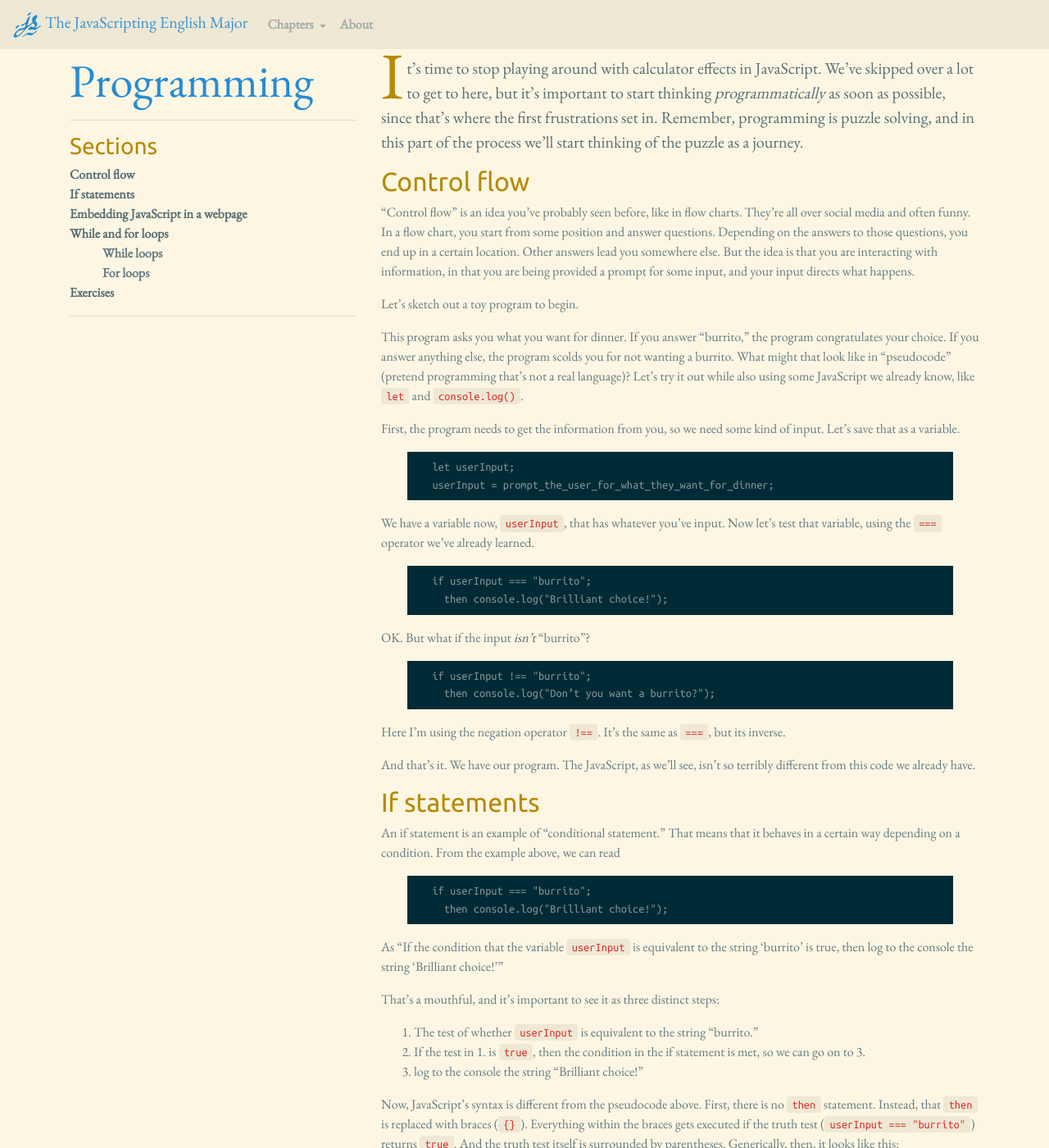
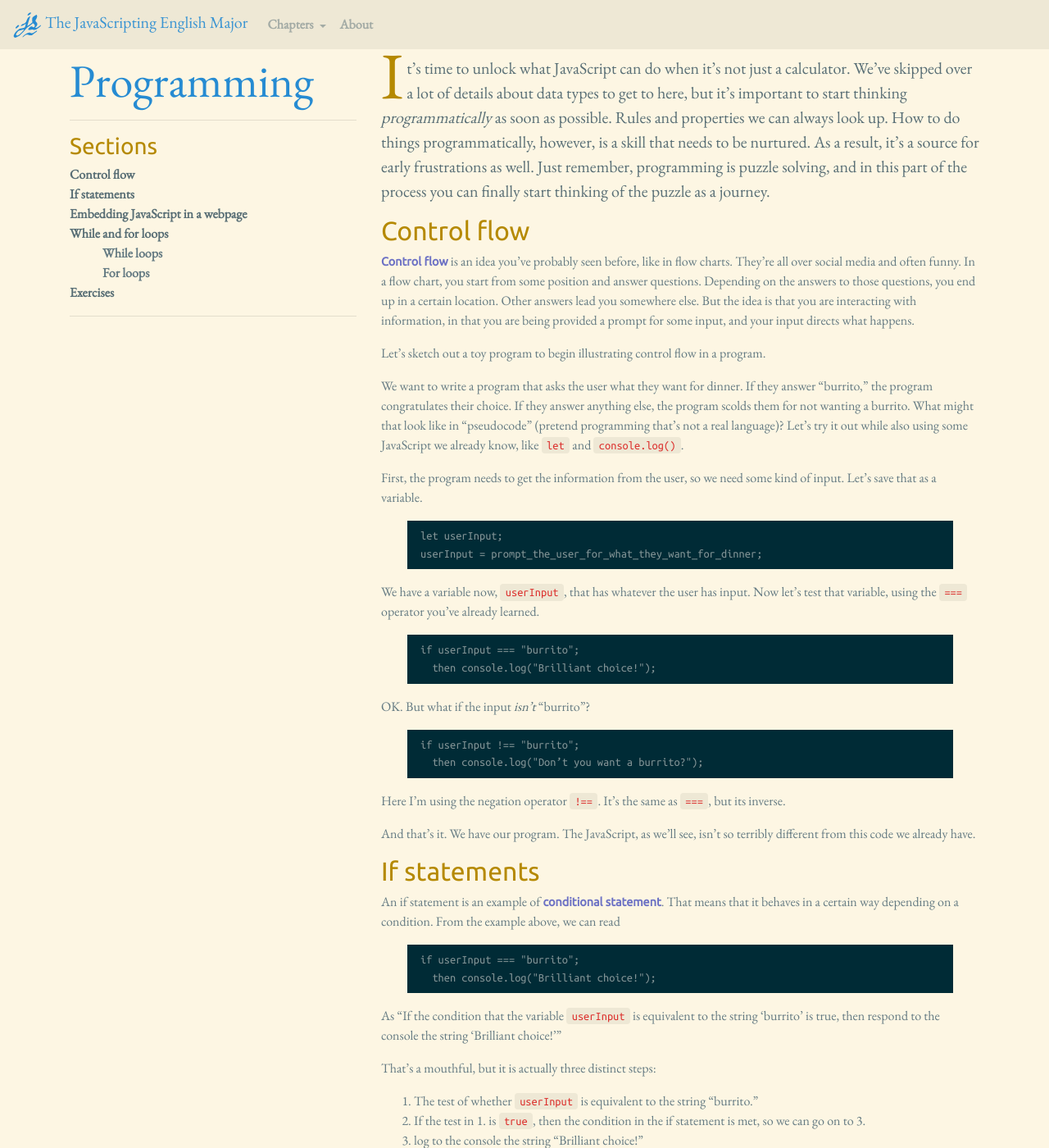
Before and after one commit to muziejus/javascripting-english-major, a Jekyll site: the page built from 3-programming.md, in a window 1280 px wide and 1400 px high. Shown: the whole window at 82% size. Built offline with Jekyll 4.4.1, drawn with Linux system fonts in a browser that asks for light colours; nearby versions of some CDN libraries; some of the changed text lies outside the part shown.

Commit message:
Get through ch 3.

````diff
--- a/3-programming.md
+++ b/3-programming.md
@@ -6,17 +6,20 @@
 nextch: /4-functions
 ---
 
-It’s time to stop playing around with calculator effects in JavaScript.
-We’ve skipped over a lot to get to here, but it’s important to start thinking
-*programmatically* as soon as possible, since that’s where the first
-frustrations set in. Remember, programming is puzzle solving, and in this part
-of the process we’ll start thinking of the puzzle as a journey.
+It’s time to unlock what JavaScript can do when it’s not just a calculator.
+We’ve skipped over a lot of details about data types to get to here, but it’s
+important to start thinking *programmatically* as soon as possible. Rules and
+properties we can always look up. How to do things programmatically, however,
+is a skill that needs to be nurtured. As a result, it’s a source for early
+frustrations as well. Just remember, programming is puzzle solving, and in
+this part of the process you can finally start thinking of the puzzle as a
+journey.
 
 
 <section id="control-flow">
 ## Control flow
 
-“Control flow” is an idea you’ve probably seen before, like in flow charts.
+**Control flow** is an idea you’ve probably seen before, like in flow charts.
 They’re all over social media and often funny. In a flow chart, you start from
 some position and answer questions. Depending on the answers to those
 questions, you end up in a certain location. Other answers lead you somewhere
@@ -24,36 +27,37 @@
 are being provided a prompt for some input, and your input directs what
 happens.
 
-Let’s sketch out a toy program to begin.
+Let’s sketch out a toy program to begin illustrating control flow in a
+program.
 
-This program asks you what you want for dinner. If you answer “burrito,” the
-program congratulates your choice. If you answer anything else, the program
-scolds you for not wanting a burrito. What might that look like in
-“pseudocode” (pretend programming that’s not a real language)? Let’s try it
-out while also using some JavaScript we already know, like `let` and
-`console.log()`.
+We want to write a program that asks the user what they want for dinner. If
+they answer “burrito,” the program congratulates their choice. If they answer
+anything else, the program scolds them for not wanting a burrito. What might
+that look like in “pseudocode” (pretend programming that’s not a real
+language)? Let’s try it out while also using some JavaScript we already know,
+like `let` and `console.log()`.
 
-First, the program needs to get the information from you, so we need some kind
-of input. Let’s save that as a variable.
+First, the program needs to get the information from the user, so we need some
+kind of input. Let’s save that as a variable.
 
 ```
-  let userInput;
-  userInput = prompt_the_user_for_what_they_want_for_dinner;
+let userInput;
+userInput = prompt_the_user_for_what_they_want_for_dinner;
 ```
 
-We have a variable now, `userInput`, that has whatever you’ve input. Now let’s
-test that variable, using the `===` operator we’ve already learned.
+We have a variable now, `userInput`, that has whatever the user has input. Now
+let’s test that variable, using the `===` operator you’ve already learned.
 
 ```
-  if userInput === "burrito";
-    then console.log("Brilliant choice!");
+if userInput === "burrito";
+  then console.log("Brilliant choice!");
 ```
 
 OK. But what if the input *isn’t* “burrito”?
 
 ```
-  if userInput !== "burrito";
-    then console.log("Don’t you want a burrito?");
+if userInput !== "burrito";
+  then console.log("Don’t you want a burrito?");
 ```
 
 Here I’m using the negation operator `!==`. It’s the same as `===`, but its
@@ -66,19 +70,19 @@
 <section id="if-statements">
 ## If statements
 
-An if statement is an example of “conditional statement.” That means that it
+An if statement is an example of **conditional statement**. That means that it
 behaves in a certain way depending on a condition. From the example above, we
 can read
 
 ```
-  if userInput === "burrito";
-    then console.log("Brilliant choice!");
+if userInput === "burrito";
+  then console.log("Brilliant choice!");
 ```
 
 As “If the condition that the variable `userInput` is equivalent to the string
-‘burrito’ is true, then log to the console the string ‘Brilliant choice!’”
+‘burrito’ is true, then respond to the console the string ‘Brilliant choice!’”
 
-That’s a mouthful, and it’s important to see it as three distinct steps:
+That’s a mouthful, but it is actually three distinct steps:
 
 1. The test of whether `userInput` is equivalent to the string “burrito.”
 2. If the test in 1. is `true`, then the condition in the if statement is met,
@@ -113,7 +117,7 @@
 should get “Brilliant choice!” logged to your console. Now replace `true` with
 `false`. What happens? Why?
 
-Now let’s add a layer, this time using the variable `userInput`:
+Now you can add some complexity, this time using the variable `userInput`:
 
 ```javascript
 > let userInput;
@@ -155,24 +159,24 @@
 ```
 
 Now, we can see this as “if the truth test is true, then log ‘Brilliant
-choice!’ Otherwise, log ‘Don’t you want a burrito?’” Less typing! If you type
+choice!’ Otherwise, respond ‘Don’t you want a burrito?’” Less typing! If you type
 this snippet into your console, you’ll see that it scolds you. What do you
 have to change so that it congratulates you?
 
 So far so good, but we still have the line of the pseudocode, `userInput =
 prompt_the_user_for_what_they_want_for_dinner;`. Getting that part to work
-requires writing some html.
+requires writing some HTML.
 
 </section>
 <section id="embedding-javascript">
 ## Embedding JavaScript in a webpage
 
-Typing things into the console can get boring after a while, because it’s
-tedious to have to retype everything every time. Additionally, if you close
-the window (or reload your browser), you lose everything you’ve already done.
-There must be a better way to write JavaScript, right? Of course there is.
+Typing things into the console becomes tedious to have to retype everything
+every time. Fixing mistakes is difficult. And if you close the window (or
+reload your browser), you lose everything you’ve already done. There must be
+a better way to write and execute JavaScript, right? Of course there is.
 
-Back in [chapter one](/1-environment/), I had you clone a project with Atom,
+Back in [Chapter one](/1-environment/), I had you clone a project with Atom,
 and that project included a file called `index.html`. Open that file up in
 Atom by double clicking on it in the Projects tab on the left of the Atom
 window.  Now we need to open this file in a browser, as well. This is a bit
@@ -197,10 +201,10 @@
 Congratulations, you are now a web editor.[^html] Let’s make you a web developer,
 though. That involves adding a few lines to `index.html`, so go back to Atom.
 
-Inside the `body` tags, add:
+Inside the `<body>` tags, underneath the `<h1>`, add:
 
 ```html
-<div id="response">This is the div.</div>
+<div id="response">This is the #response div.</div>
 <script src="https://code.jquery.com/jquery-3.2.1.min.js"></script>
 <script src="scripts.js"></script>
 ```
@@ -209,7 +213,7 @@
 should look like this:
 
 ```html
-<!doctype html>
+<!doctype HTML>
 <html lang="en">
   <head>
     <meta charset="utf-8">
@@ -225,15 +229,18 @@
 ```
 
 Save and commit, like you learned earlier. A good commit message would be “Add
-JQuery and local JavaScript.”
+jQuery and local JavaScript.”
 
-There are two new tags here, `<div>` and `<script>`. The first is just a
-generic tag that lets you mark off a part of a page with an id, in this case
-“response.” The second tells the webpage to look for files indicated by the
-`src`, or “source,” attribute. In other words, first it goes to a webserver
-called “code.jquery.com” and downloads a source file from there, called
-`jquery-3.2.1.min.js`. Then it looks for a local file, called
-`scripts.js`. But that file does not yet exist. So let’s make it.
+There are two new tags here, `<div>` and `<script>`. The first is a generic
+container tag that lets you mark off a part of a page for content.  Note that
+it has an `id` **attribute**, and the value of that attribute is `response`.
+Throughout, I’ll be referring to this `<div>` container as `#response`.  The
+second tag, `<script>`, tells the webpage to look for files indicated by the
+`src`, or **source**, attribute. In other words, first it goes to a web
+server, `code.jquery.com`, and downloads a source file from there, called
+`jquery-3.2.1.min.js`. Then it looks for a local file, on your computer,
+called `scripts.js`.  But that file does not yet exist. So now you can make
+it.
 
 Back in Atom, right-click (or control-click) on your project icon and choose
 “New File” from the dropdown menu. A tiny window asking for the file’s name
@@ -244,10 +251,10 @@
 alert("scripts.js has loaded!");
 ```
 
-Save and commit. A good commit message now would be “Create scripts.js.” In
-the project window, you should see `scripts.js` alongside `index.html`. When
-you reload your page in your browser, you should get an alert, telling you
-that “scripts.js has been loaded!”
+Save the file and reload the browser. You should get an alert, telling you
+that “scripts.js has been loaded!” If you do, stage and commit. A good commit
+message now would be “Create scripts.js.” In the project pane in Atom, you
+should see `scripts.js` alongside `index.html`.
 
 That’s obviously pretty annoying, so change `alert` in `scripts.js` to
 `console.log`. Now open up the console on the browser and reload the page. As
@@ -256,33 +263,33 @@
 isn’t terribly interesting, except when you’re testing or debugging. Let’s use
 JavaScript, instead, to write to the webpage *itself*.
 
-There are a lot of ways to do that, but that line about “jquery” above will
-make things a bit easier. [JQuery](http://jquery.com) is a powerful JavaScript
-library. A library is a set of tools that make programming easier. You don’t
-have to keep rewriting code, say. Or you can write code more succinctly.
-Replace your single line in `scripts.js` with this, then:
+There are a lot of ways to do that, but that `<script>` line about “jquery”
+above will make things a bit easier. [jQuery](http://jquery.com) is a powerful
+JavaScript **library**, meaning it is a set of tools that make programming
+easier. It lets us developers do many tasks succinctly and clearly. Replace
+your single line in `scripts.js` with this, then:
 
 ```javascript
 $("#response").html("scripts.js has loaded!");
 ```
 
 Now reload the page in the browser. That earlier text, that read “This is the
-div.” is now replaced. We’ll learn JQuery in greater detail as we move along,
-but that one line of JavaScript does this:
+#reponse div.” is now replaced. We’ll learn jQuery in greater detail as we
+move along, but that one line of JavaScript does this:
 
-* `$(`: Select something in the webpage with JQuery.
-* `"#response")`: In fact, select the html element with the `id` of `response`. (The
+* `$(`: Select something in the webpage with jQuery.
+* `"#response")`: In fact, select the HTML element with the `id` of `response`. (The
 `#` means are looking for something with a specific `id`.)
-* `.html(`: Change the HTML that is inside the HTML element we selected.
+* `.html(`: Do something with the HTML that is inside the element we selected.
 * `"scripts.js has loaded!");`: Change the HTML with this new HTML.
 
-The [JQuery selector](https://api.jquery.com/category/selectors/), `$("")`, is
-one of the most important bits of code on the web.
+The [jQuery selector](https://api.jquery.com/category/selectors/), `$("")`, is
+one of the most important bits of code on the web.[^getbyid]
 
 Catch your breath. A whole lot has happened in this section. Let’s return to
 the toy program from the previous section, though, and update the
-`console.log()` calls with the JQuery calls. In other words, make your
-`scripts.js` file look like this:
+`console.log()` parts with the jQuery. In other words, make your `scripts.js`
+file look like this:
 
 ```javascript
 let userInput;
@@ -298,28 +305,27 @@
 to “burrito” in `scripts.js`, save, and reload?
 
 We’re back to where we were at the start of this section, but now instead of
-logging information to the console, we’re changing text on the webpage. But
-there’s still that little detail about how to ask you what you want for
+logging information to the console, you’re changing text on the webpage. Yet
+there’s still that little detail about how to ask the user what they want for
 dinner.
 
 In other words, we want to change `userInput = "samosa";` in `scripts.js`
 to `userInput = prompt_the_user_for_what_they_want_for_dinner;`, but in
 JavaScript, not pseudocode.
 
-There are a lot of ways to get information from the user, and we’ll learn some
-of them as we move along, but for now we can use JavaScript’s `prompt()`
-function, which asks the user to type something in. This works on all
-browsers, but some (like Brave) might have it disabled. Change the second line
-of `scripts.js` to:
+There are a lot of ways to get information from the user, but for now we can
+use JavaScript’s `prompt()` function, which asks the user to type something in.
+This works on most browsers, but some (like Brave) might have it disabled.
+Change the second line of `scripts.js` to:
 
 ```javascript
 userInput = prompt("What do you want to have for dinner?", "Type your answer here.");
 ```
 
-Save and commit. If all goes well, when you reload the page in the browser,
+Save and reload. If all goes well, when you reload the page in the browser,
 you should immediately have a teeny window asking you what you want for
 dinner. No matter what you type in, unless it’s “burrito,” the webpage will
-scold you.
+scold you. If that works, commit.
 
 You’ve written a full program. It takes in input, feeds it through control
 flow (in this case, a conditional statement), and delivers output appropriate
@@ -362,9 +368,9 @@
 ```
 
 will keep running forever or until your browser crashes. Whichever comes
-first. This is why while loops can be kind of dangerous. If the truth test
-never stops being true, they loop forever. An if statement gets executed once
-and moves on. Loops, though. Well, it’s in the name!
+first. As you can see, the while loops can be dangerous if the truth test
+never stops being true. An if statement gets executed once and moves on.
+Loops, though. Well, it’s in the name!
 
 Yet it’s possible to use while loops with a bit of discretion. For example,
 replace the contents of `scripts.js` with this:
@@ -389,27 +395,28 @@
 ```
 
 First we define a variable `i` and assign it the number 1. It’s tradition in
-programming to call looping variables `i`, so I’m continuing that tradition.
+programming to call looping variables `i`, so I’m continuing that
+tradition.
 
 ```javascript
 while ( i < 4 ) {
 ```
 
 Read that out in English: “while the variable i is less than the number four.”
-That means that as long as `i` is less than for, the loop will be true, and
+That means that as long as `i` is less than 4, the loop will be true, and
 the program will loop.
 
 ```javascript
   $("#response").append("<br />" + i);
 ```
 
-This line is a bit sneaky. First, it uses `append()` instead of `html()`. That
-just means that it adds the text to the end instead of replacing all of it.
-Next, it uses `<br />`, which is the html tag for making a line break. But
-note that little `i` at the end. We’ll come back to it in a second, but for
-now it should be clear that this line means “append the html line break tag
-and the value of the variable i to the html element with the id of
-‘response.’”
+This line is a bit sneaky. First, it uses `.append()` instead of `.html()`.
+That just means that it adds the HTML to the end the already existing HTML
+instead of replacing all of it.  Next, it uses `<br />`, which is the HTML tag
+for making a line break. But note that little `i` at the end. We’ll come back
+to it in a second, but for now it should be clear that this line means “append
+the HTML line break tag and the value of the variable `i` to the HTML element
+`#response`.”
 
 ```javascript
   i = i + 1;
@@ -463,7 +470,7 @@
 ### For loops
 
 For loops are just like while loops, except the truth test is replaced by a
-three part expression relating to a “control variable.” The three parts are:
+three part expression relating to a **control variable**. The three parts are:
 
 1. **Initialization**. What is the initial state of the control variable before
    the loop begins?
@@ -528,3 +536,5 @@
 ## Footnotes
 
 [^html]: Yes, you are now writing HTML without learning how to do it. The key grammar of the markup is clear from this example, though. HTML is made up of nested tags that look like this, for example: `<h1>` to open and `</h1>` to close. Some tags, like the `<meta>` and `<!doctype>` tags don’t need to be closed, but most do.
+
+[^getbyid]: To give a sense of jQuery’s pithiness, the same line in vanilla JavaScript would be: `document.getElementById("response").innerHTML = "scripts.js has loaded!";` To my eyes, this is unnecessarily verbose.
````
Also changed, not shown: other parts of 3-programming.md (+15 -14 lines).
